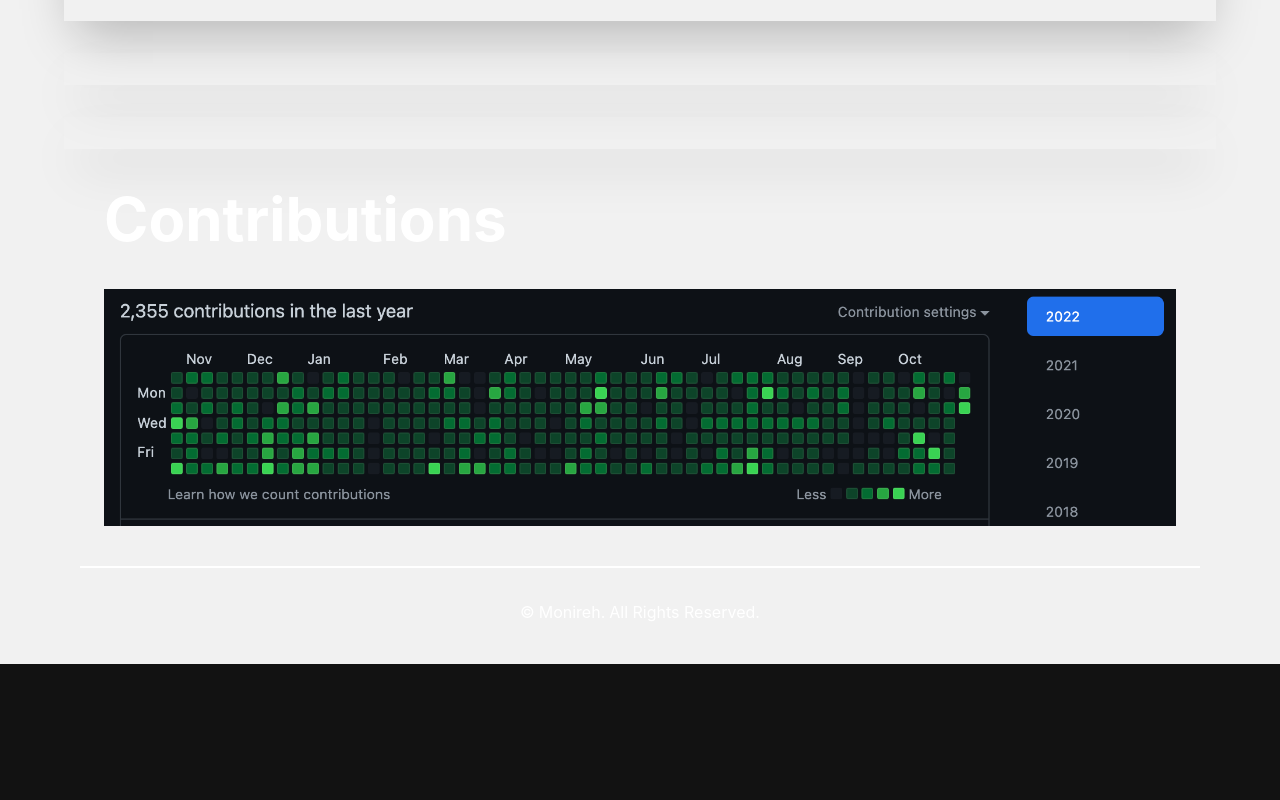
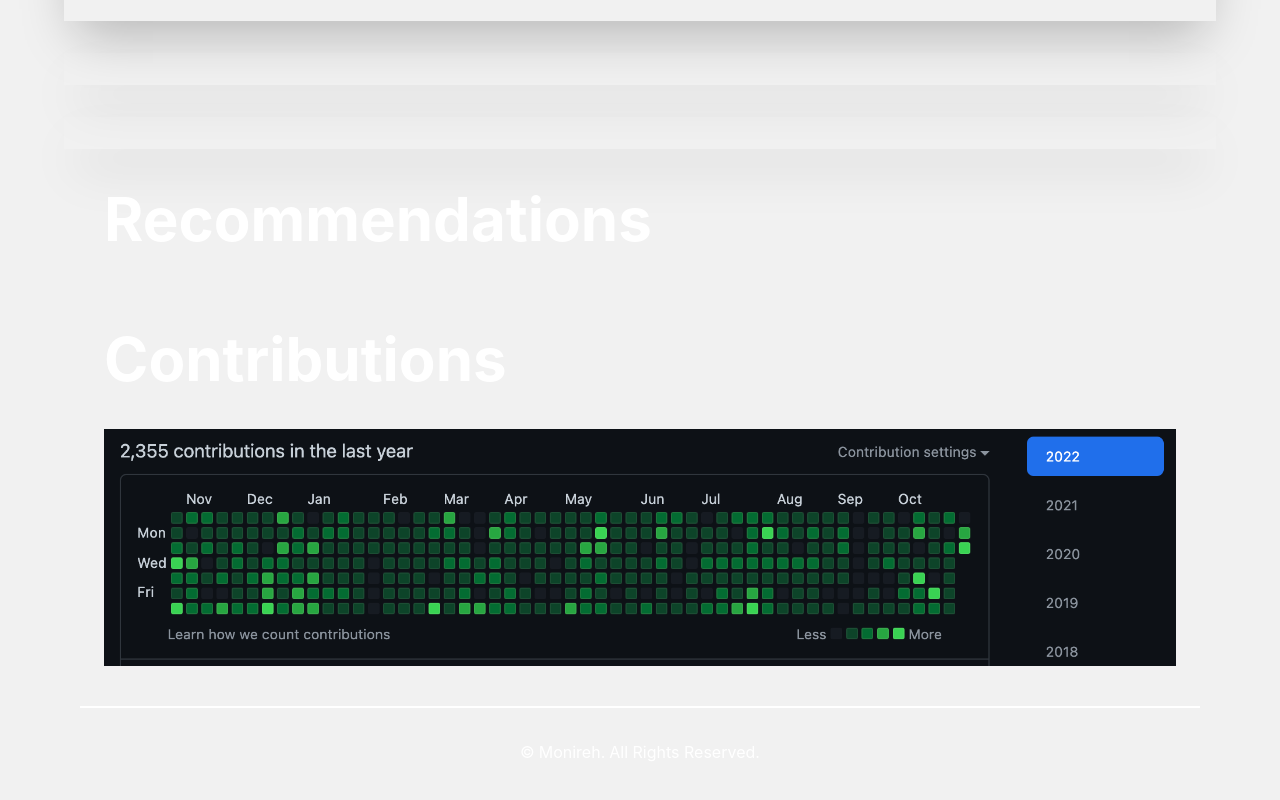
Before and after one commit to monireamini/monireamini.github.io, a Next.js app: page / in a window 1280 px wide. Shown: the part 2355-3155 px from the top of the page. Before the commit the page ends 3019 px from the top, so only its background shows below. Built offline with nearby package versions, Linux system fonts and the light colour scheme.

Commit message:
add recom page

```diff
--- /dev/null
+++ b/components/recommendations/recommendations.tsx
@@ -0,0 +1,22 @@
+import React from 'react';
+import recommendations from "../../data/recommendations";
+import SectionHeader from "../section-header/section-header";
+
+const Projects = () => {
+    return (
+        <div className="bg-[#F1F1F1] dark:bg-gray-900">
+            <div className="max-w-6xl mx-auto">
+                <SectionHeader title={'Recommendations'} buttonLabel={'View all'} linkPath={'/projects'}/>
+
+
+                {/*{recommendations.map((item) => {*/}
+                {/*    return (*/}
+                {/*        <div key={item.id}>{item.text}</div>*/}
+                {/*    )*/}
+                {/*})}*/}
+            </div>
+        </div>
+    )
+};
+
+export default Projects;
--- /dev/null
+++ b/data/recommendations.ts
@@ -0,0 +1,20 @@
+const recommendations = [
+    {
+        id: 'Farhad',
+        text: 'I had the pleasure of working with Monireh and I can confidently say that she is a rare gem and a valuable asset to any team. Monireh is a fast learner, a great team player, and able to easily adapt to new situations and technologies. Her high attention to detail is evident in her work, ensuring that every task is completed with precision. But what sets Monireh apart is her strong can-do attitude, She approaches every challenge with a positive mindset and is not afraid to take on new responsibilities. I highly recommend Monireh for any opportunity, she will bring a strong work ethic and commitment to excellence to any project.',
+    },
+    {
+        id: 'Afsoon',
+        text: 'Monireh is a reliable and organized person who has good skills in solving problems and finding the best solution.\n' +
+            'The most important thing about her is that she is always on the learning path.\n' +
+            'she never fails to help her colleagues.\n' +
+            '\n' +
+            'I met her since I was at Pezeshkekhoob and worked with her on several projects which was the best experience that I have ever had.',
+    },
+    {
+        id: 'Jalal',
+        text: 'Monire is the \'Discipline\' itself, I\'m working with her for about 3 years, and the best description of her character is the honesty and the consistency in our work relations, I found her always eager to learn new things in her career and facing new challenges to learn and experience even more. She was always committed to what she said she will do. If I\'m going to start a new project, she will be my first choice.',
+    },
+];
+
+export default recommendations;
--- a/pages/index.tsx
+++ b/pages/index.tsx
@@ -2,6 +2,7 @@ import MainLayout from "../components/main-layout/main-layout";
 import Intro from "../components/intro/intro";
 import Projects from "../components/projects/projects";
 // import Repositories from "../components/repositories/repositories";
+import Recommendations from "../components/recommendations/recommendations";
 import GithubStats from "../components/github-stats/github-stats";
 
 export default function Home() {
@@ -9,6 +10,7 @@ export default function Home() {
         <MainLayout>
             <Intro/>
             <Projects/>
+            <Recommendations />
             {/*<Repositories/>*/}
             <GithubStats />
         </MainLayout>
--- a/pages/recommendations.tsx
+++ /dev/null
@@ -1,7 +0,0 @@
-import React from 'react';
-
-const Recommendations = () => {
-    return <p>Recommendations</p>;
-};
-
-export default Recommendations;
```
